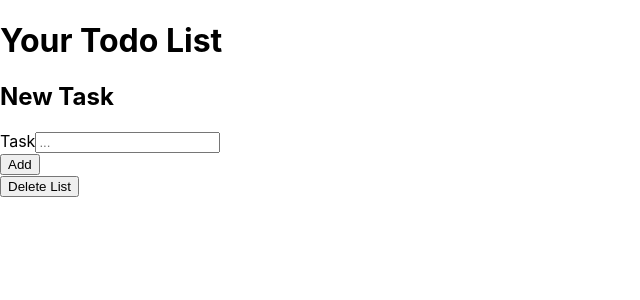
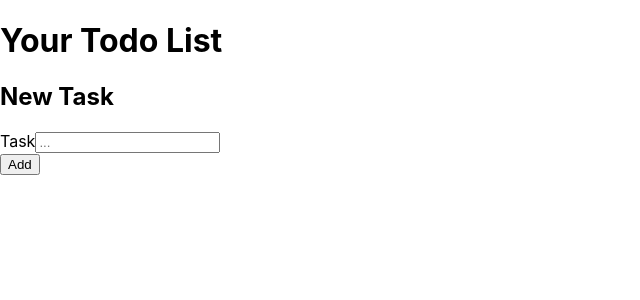
Before and after one commit to Shane-Geary/todo-list, a React (Create React App) app: page / in a window 1280 px wide. Shown: the top 300 px of the page, without its empty margins (0-640 px from the left). Built offline with nearby package versions, Linux system fonts and the light colour scheme.

Commit message:
removeTaskHandler function in TaskList component

```diff
--- a/src/components/App.js
+++ b/src/components/App.js
@@ -13,7 +13,7 @@ function App() {
     setTasks([...tasks, { id: uuid(), ...task }]);
   }
 
-  const deleteListHandler = (id) => {
+  const deleteTaskHandler = (id) => {
     const newTaskList = tasks.filter((task => {
       return task.id !== id;
     }))
@@ -33,7 +33,7 @@ function App() {
     <div>
       <Header />
       <AddTask addTaskHandler={addTaskHandler} />
-      <TaskList tasks={tasks} deleteListHandler={deleteListHandler} />
+      <TaskList tasks={tasks} deleteTaskHandler={deleteTaskHandler} />
     </div>
   );
 }
--- a/src/components/Task.js
+++ b/src/components/Task.js
@@ -1,7 +1,7 @@
 import React from 'react';
 
 const Task = (props) => {
-    const { description } = props.task;
+    const { id, description } = props.task;
 
     return (
         <div>
--- a/src/components/TaskList.js
+++ b/src/components/TaskList.js
@@ -3,19 +3,18 @@ import Task from './Task';
 
 const TaskList = (props) => {
 
-    // const removeListHandler = (id) => {
-    //     props.deleteListHandler(id);
-    // }
+    const removeTaskHandler = (id) => {
+        props.deleteTaskHandler(id);
+    }
 
     const renderTaskList = props.tasks.map((task) => {
         return (
-            <Task task={task} key={task.id} />
+            <Task task={task} removeTaskHandler={removeTaskHandler} key={task.id} />
         );
     })
     return (
         <div>
             {renderTaskList}
-            <button onClick={() => props.deleteListHandler()}>Delete List</button>
         </div>
     );
 }
```
